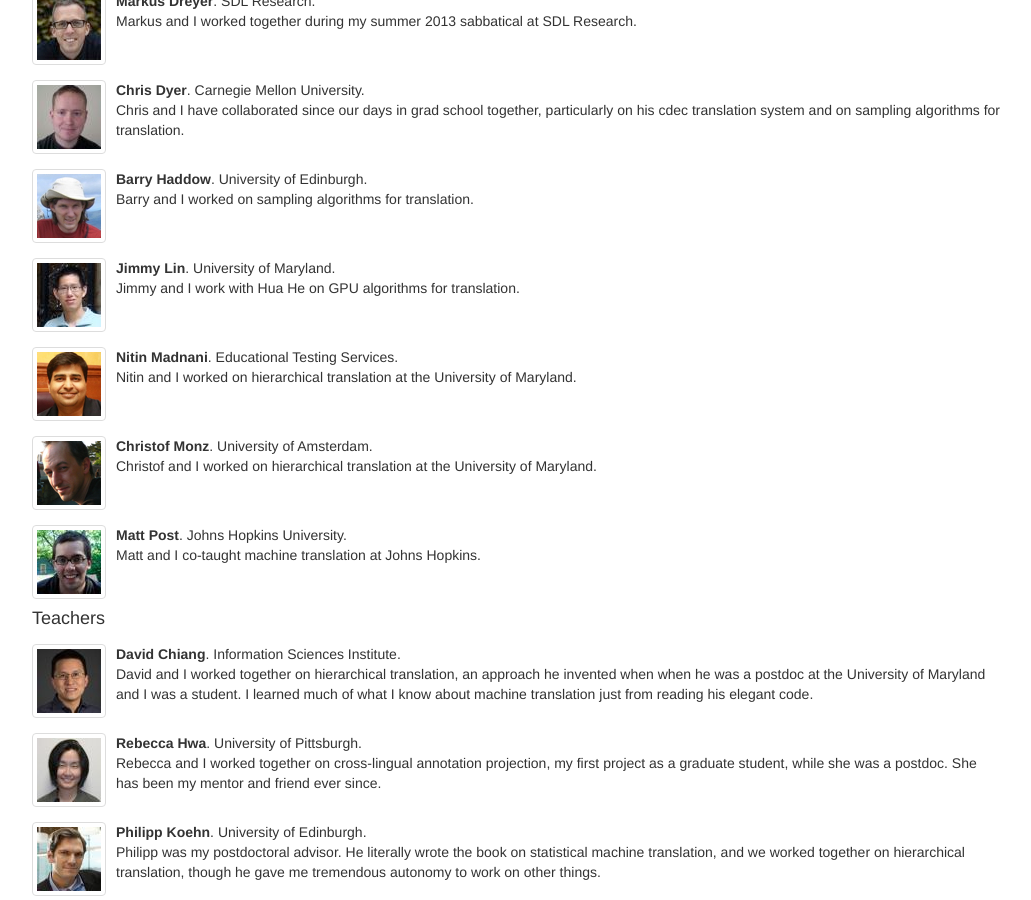
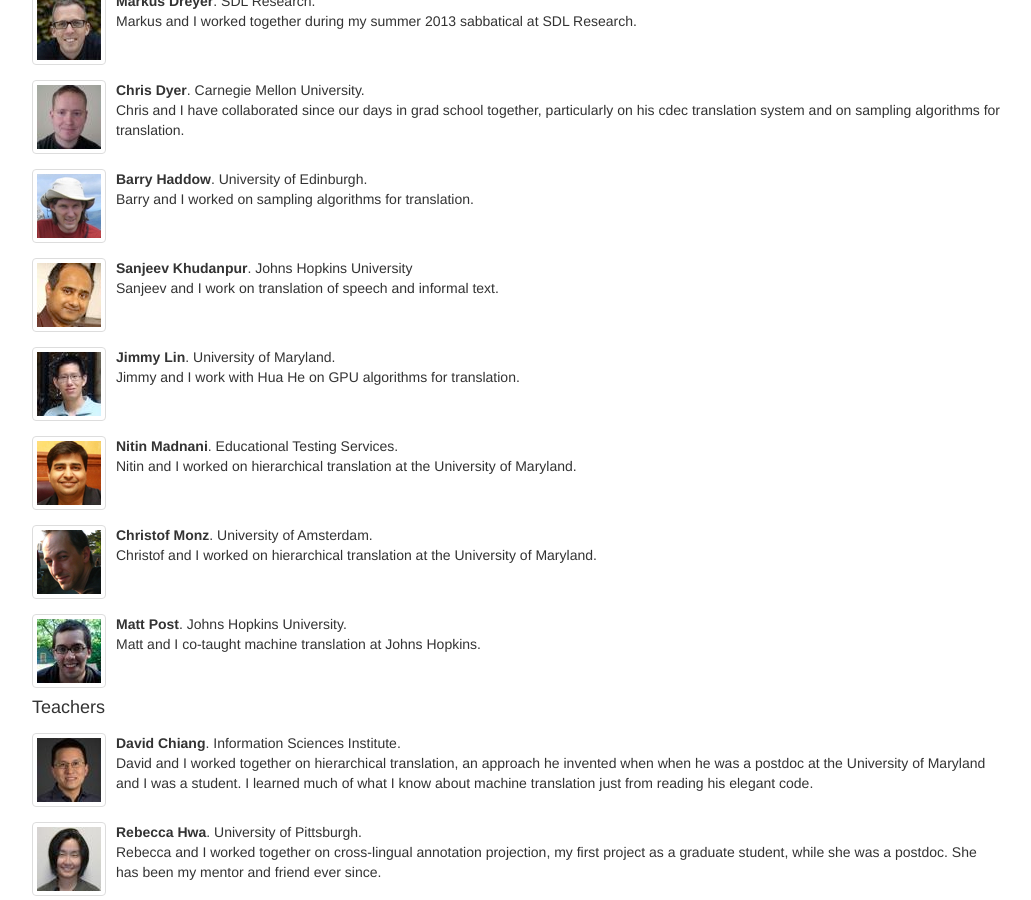
Before and after one commit to alopez/alopez.github.com, a Jekyll site: the page built from collaborators.html, in a window 1280 px wide and 900 px high, scrolled down 1447 px. Shown: the whole window, without its empty margins (223-1254 px from the left). Built offline with Jekyll 4.4.1, drawn with Linux system fonts in a browser that asks for light colours.

Commit message:
Add IWSLT paper

```diff
--- a/_config.yml
+++ b/_config.yml
@@ -28,6 +28,16 @@
     url: http://www.cs.jhu.edu/~alopez/talks/saarland.pdf
     img: "saarland-talk.jpg"
 papers:
+  - layout: paper
+    paper-type: inproceedings
+    selected: no
+    year: 2013
+    img: iwslt2013
+    title: General lattice decoding for improved speech-to-text translation with the Fisher and Callhome Spanish-English Speech Translation Corpus
+    authors: Matt Post, Gaurav Kumar, Adam Lopez, Chris Callison-Burch, Damianos Karakos, and Sanjeev Khudanpur
+    booktitle: Proceedings of IWSLT
+    booktitle-url: http://www.iwslt2013.org/
+    venue: workshop
   - layout: paper
     paper-type: inproceedings
     selected: no
--- a/collaborators.html
+++ b/collaborators.html
@@ -93,7 +93,7 @@
   -
     name: Chris Callison-Burch
     img: ccb
-    url: http://www.cs.jhu.edu/~ccb/
+    url: http://www.cis.upenn.edu/~ccb/
     tagline: University of Pennsylvania.
     description: >
       Chris and I co-taught machine translation at Johns Hopkins and
@@ -129,6 +129,13 @@
     tagline: University of Edinburgh.
     description: >
       Barry and I worked on sampling algorithms for translation.
+  -
+    name: Sanjeev Khudanpur
+    img: sanjeev
+    url: http://old-site.clsp.jhu.edu/~sanjeev/
+    tagline: Johns Hopkins University
+    description: >
+      Sanjeev and I work on translation of speech and informal text.
   -
     name: Jimmy Lin
     img: jimmylin
```
Also changed, not shown: img/paper/iwslt2013.jpg (added), img/person/sanjeev.jpg (added).
